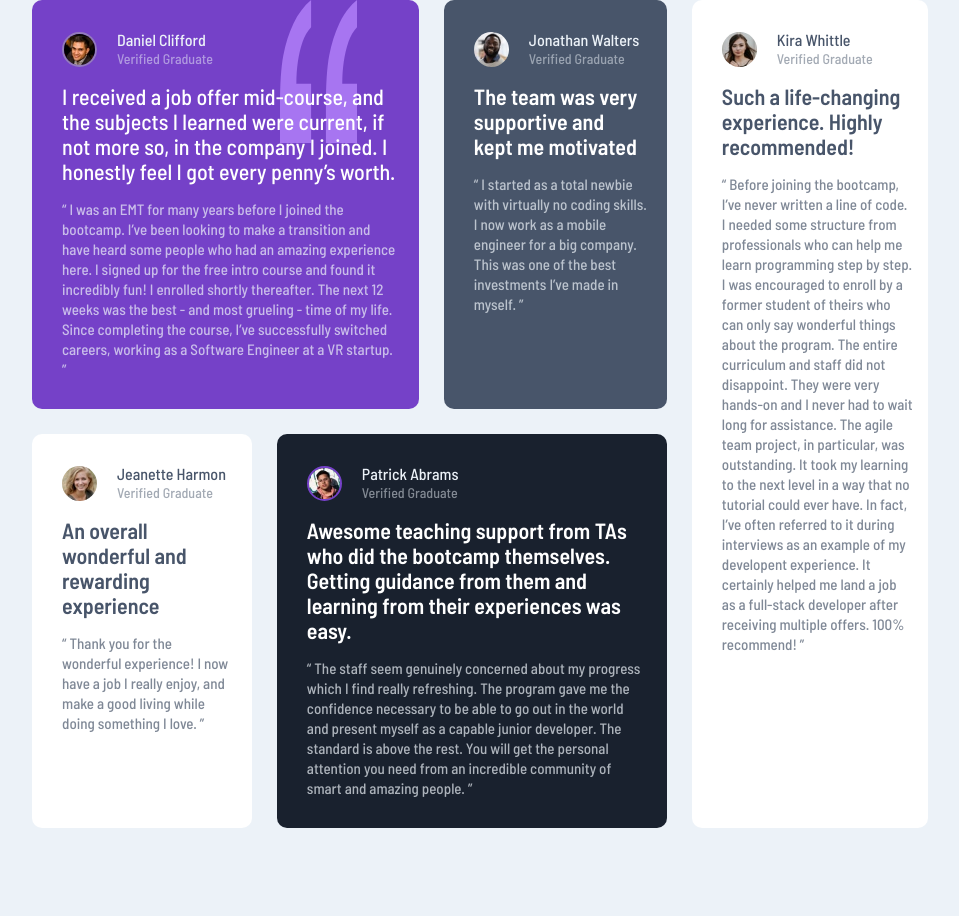
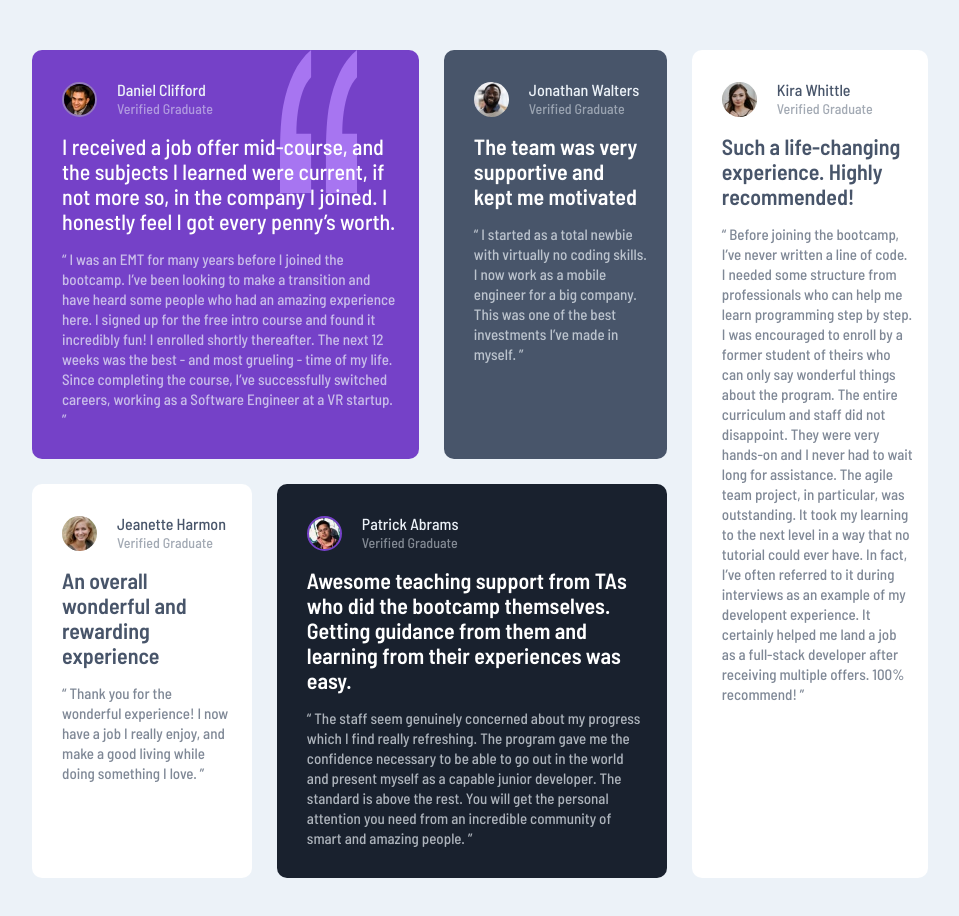
Before and after one commit to front-end963/testimonials-grid-section, a plain HTML site: page index.html in a window 1280 px wide. Shown: the whole page, without its empty margins (160-1119 px from the left). Before the commit the page ends 828 px from the top, so only its background shows below. Drawn offline with Linux system fonts and the light colour scheme.

Commit message:
Update style.css

```diff
--- a/style.css
+++ b/style.css
@@ -168,14 +168,6 @@ section:nth-child(5) {
         min-height: 100vh;
     }
 
-    main {
-        width: 80%;
-        margin: 0;
-        display: flex;
-        justify-content: center;
-        align-items: center;
-    }
-
     section:nth-child(1) { grid-area: daniel; }
     section:nth-child(2) { grid-area: jonathan; }
     section:nth-child(3) { grid-area: jeanette; }
```
